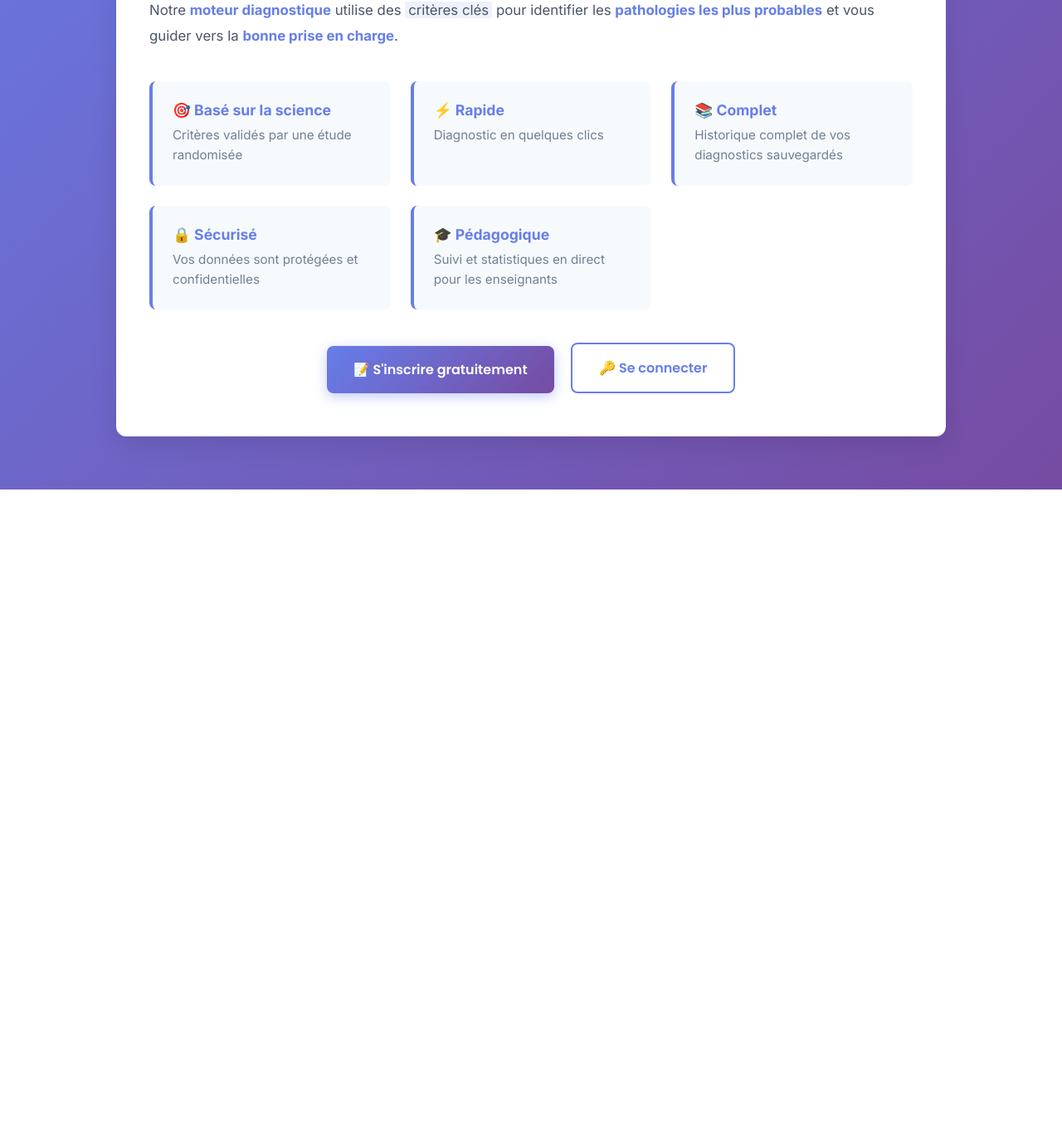
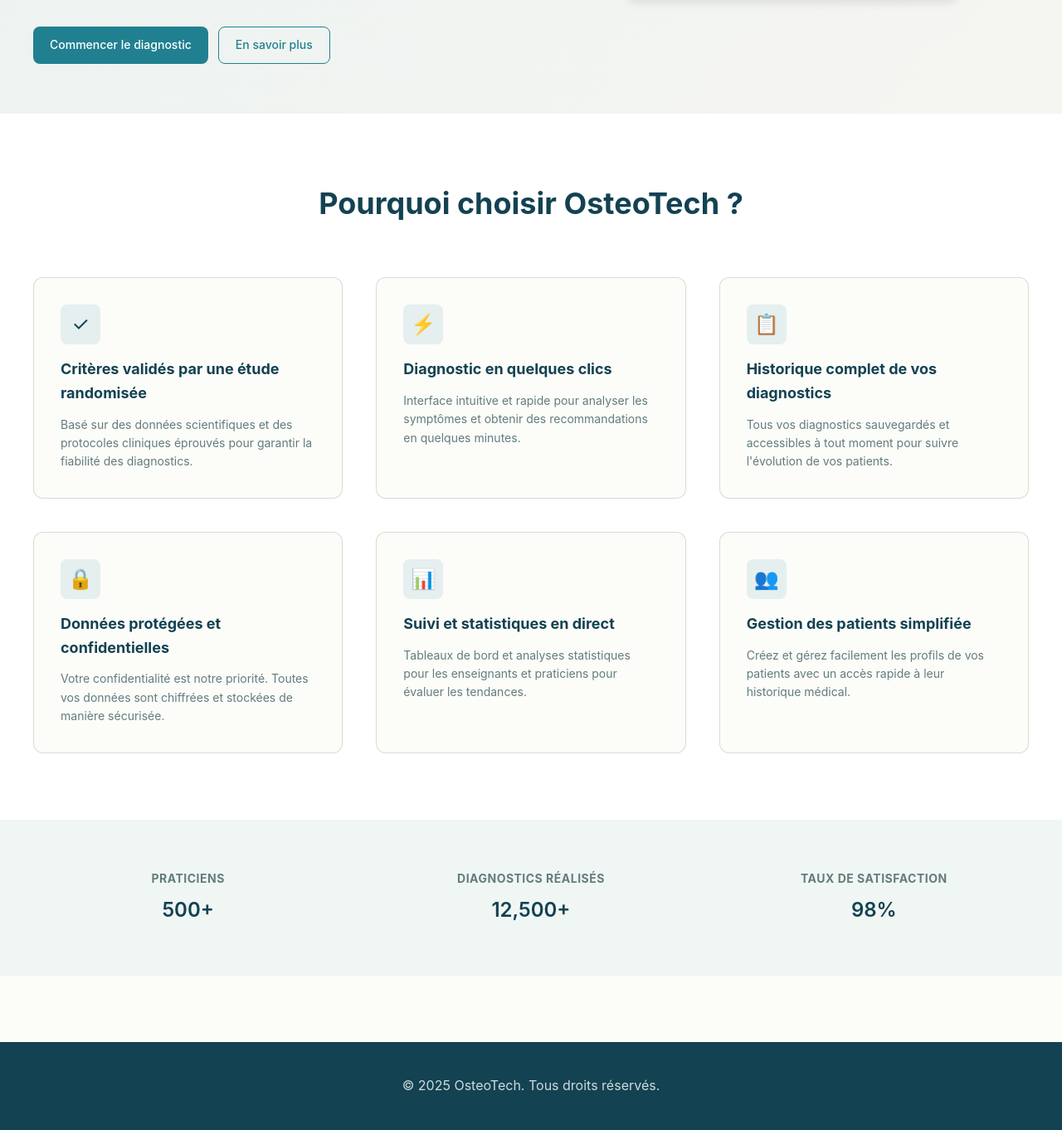
Before and after one commit to Osteo8420/Osteotech, a Flask app: page / in a window 1280 px wide. Shown: the part 516-1878 px from the top of the page at 83% size. Before the commit the page ends 1106 px from the top, so only its background shows below. Run offline with Flask 3, Linux system fonts and the light colour scheme; data comes from the database, SQL or seed files in the repository.

Commit message:
test index different

```diff
--- a/templates/index.html
+++ b/templates/index.html
@@ -3,324 +3,412 @@
 <head>
     <meta charset="UTF-8">
     <meta name="viewport" content="width=device-width, initial-scale=1.0">
-    <title>OsteoTech - Accueil</title>
+    <title>OsteoTech - Outil d'Aide au Diagnostic</title>
     <style>
-        @import url('https://fonts.googleapis.com/css2?family=Inter:wght@100;300;400;500;600;700;800&family=Space+Mono:wght@400;700&family=Poppins:wght@500;600;700&display=swap');
-
         :root {
-            --primary: #667eea;
-            --secondary: #764ba2;
-            --accent: #f093fb;
-            --dark: #1a202c;
-            --light: #f7fafc;
+            --color-primary: #208090;
+            --color-primary-hover: #1a6773;
+            --color-primary-active: #1a5a63;
+            --color-text: #134252;
+            --color-text-secondary: #627c7e;
+            --color-bg: #fcfcf9;
+            --color-surface: #ffffff;
+            --color-border: rgba(94, 82, 64, 0.2);
+            --color-success: #20808d;
+            --color-warning: #a84d2f;
+            --color-error: #c01530;
+            --font-family: -apple-system, BlinkMacSystemFont, 'Segoe UI', Roboto, sans-serif;
+            --shadow-sm: 0 1px 3px rgba(0, 0, 0, 0.1);
+            --shadow-md: 0 4px 12px rgba(0, 0, 0, 0.1);
         }
 
         * {
-            font-family: 'Inter', sans-serif;
+            box-sizing: border-box;
             margin: 0;
             padding: 0;
-            box-sizing: border-box;
         }
 
         body {
-            background: linear-gradient(135deg, #667eea 0%, #764ba2 100%);
-            color: var(--dark);
-            min-height: 100vh;
-            padding: 2rem 1rem;
+            font-family: var(--font-family);
+            background-color: var(--color-bg);
+            color: var(--color-text);
+            line-height: 1.6;
         }
 
-        nav {
-            background: white;
-            border-radius: 12px;
-            padding: 1rem 2rem;
-            box-shadow: 0 10px 30px rgba(0, 0, 0, 0.1);
-            margin-bottom: 3rem;
+        /* Header Navigation */
+        header {
+            background: var(--color-surface);
+            border-bottom: 1px solid var(--color-border);
+            padding: 16px 20px;
+            position: sticky;
+            top: 0;
+            z-index: 100;
+        }
+
+        .header-container {
+            max-width: 1200px;
+            margin: 0 auto;
             display: flex;
             justify-content: space-between;
             align-items: center;
         }
 
+        .logo {
+            font-size: 24px;
+            font-weight: 600;
+            color: var(--color-primary);
+            text-decoration: none;
+            display: flex;
+            align-items: center;
+            gap: 8px;
+        }
+
+        nav {
+            display: flex;
+            gap: 24px;
+            align-items: center;
+        }
+
         nav a {
-            color: var(--primary);
+            color: var(--color-text);
             text-decoration: none;
-            font-weight: 600;
-            transition: all 0.3s ease;
-            margin-right: 1.5rem;
+            font-size: 14px;
+            transition: color 0.3s ease;
         }
 
         nav a:hover {
-            color: var(--secondary);
+            color: var(--color-primary);
         }
 
-        .nav-right {
-            display: flex;
-            gap: 1rem;
+        .btn {
+            display: inline-flex;
+            align-items: center;
+            justify-content: center;
+            padding: 10px 20px;
+            border-radius: 8px;
+            font-size: 14px;
+            font-weight: 500;
+            cursor: pointer;
+            border: none;
+            text-decoration: none;
+            transition: all 0.3s ease;
+        }
+
+        .btn--primary {
+            background: var(--color-primary);
+            color: white;
+        }
+
+        .btn--primary:hover {
+            background: var(--color-primary-hover);
+            box-shadow: var(--shadow-md);
+        }
+
+        .btn--secondary {
+            background: transparent;
+            color: var(--color-primary);
+            border: 1px solid var(--color-primary);
+        }
+
+        .btn--secondary:hover {
+            background: rgba(32, 128, 144, 0.1);
+        }
+
+        /* Hero Section */
+        .hero {
+            background: linear-gradient(135deg, rgba(32, 128, 144, 0.08) 0%, rgba(94, 82, 64, 0.04) 100%);
+            padding: 60px 20px;
+        }
+
+        .hero-container {
+            max-width: 1200px;
+            margin: 0 auto;
+            display: grid;
+            grid-template-columns: 1fr 1fr;
+            gap: 60px;
             align-items: center;
         }
 
-        .container {
-            max-width: 1000px;
+        .hero-content h1 {
+            font-size: 42px;
+            margin-bottom: 24px;
+            color: var(--color-text);
+            line-height: 1.2;
+        }
+
+        .hero-content p {
+            font-size: 18px;
+            color: var(--color-text-secondary);
+            margin-bottom: 20px;
+            line-height: 1.7;
+        }
+
+        .hero-highlight {
+            font-weight: 600;
+            color: var(--color-primary);
+        }
+
+        .hero-cta {
+            display: flex;
+            gap: 12px;
+            margin-top: 32px;
+        }
+
+        .hero-image {
+            display: flex;
+            justify-content: center;
+        }
+
+        .hero-image img {
+            max-width: 100%;
+            height: auto;
+            border-radius: 12px;
+            box-shadow: var(--shadow-md);
+            object-fit: cover;
+        }
+
+        /* Features Section */
+        .features {
+            padding: 80px 20px;
+            background: var(--color-surface);
+        }
+
+        .features-container {
+            max-width: 1200px;
             margin: 0 auto;
         }
 
-        h1 {
-            font-family: 'Poppins', sans-serif;
-            font-size: 3.5rem;
-            color: white;
-            margin-bottom: 1rem;
+        .section-title {
+            text-align: center;
+            font-size: 36px;
+            margin-bottom: 60px;
+            color: var(--color-text);
+        }
+
+        .features-grid {
+            display: grid;
+            grid-template-columns: repeat(auto-fit, minmax(280px, 1fr));
+            gap: 40px;
+        }
+
+        .feature-card {
+            background: var(--color-bg);
+            border: 1px solid var(--color-border);
+            border-radius: 12px;
+            padding: 32px;
+            transition: all 0.3s ease;
+        }
+
+        .feature-card:hover {
+            box-shadow: var(--shadow-md);
+            border-color: var(--color-primary);
+            transform: translateY(-4px);
+        }
+
+        .feature-icon {
+            width: 48px;
+            height: 48px;
+            background: rgba(32, 128, 144, 0.1);
+            border-radius: 8px;
+            display: flex;
+            align-items: center;
+            justify-content: center;
+            font-size: 24px;
+            margin-bottom: 16px;
+        }
+
+        .feature-card h3 {
+            font-size: 18px;
+            margin-bottom: 12px;
+            color: var(--color-text);
+        }
+
+        .feature-card p {
+            font-size: 14px;
+            color: var(--color-text-secondary);
+            line-height: 1.6;
+            margin: 0;
+        }
+
+        /* Trust Section */
+        .trust-section {
+            background: rgba(32, 128, 144, 0.05);
+            padding: 60px 20px;
+        }
+
+        .trust-container {
+            max-width: 1200px;
+            margin: 0 auto;
+            display: grid;
+            grid-template-columns: repeat(3, 1fr);
+            gap: 40px;
             text-align: center;
         }
 
-        .subtitle {
-            font-size: 1.3rem;
-            color: rgba(255, 255, 255, 0.9);
-            text-align: center;
-            margin-bottom: 3rem;
+        .trust-item h4 {
+            font-size: 14px;
+            color: var(--color-text-secondary);
+            text-transform: uppercase;
+            letter-spacing: 0.5px;
+            margin-bottom: 8px;
         }
 
-        .card {
-            background: white;
-            border-radius: 12px;
-            padding: 2.5rem;
-            box-shadow: 0 10px 30px rgba(0, 0, 0, 0.1);
-            margin-bottom: 2rem;
+        .trust-item p {
+            font-size: 24px;
+            font-weight: 600;
+            color: var(--color-text);
+            margin: 0;
         }
 
-        .card h2 {
-            color: var(--primary);
-            margin-bottom: 1.5rem;
-            font-size: 1.5rem;
+        /* Footer */
+        footer {
+            background: var(--color-text);
+            color: white;
+            padding: 40px 20px;
+            text-align: center;
+            margin-top: 80px;
         }
 
-        .content-section {
-            margin-bottom: 2.5rem;
-            line-height: 1.8;
-            color: #4a5568;
+        .footer-container {
+            max-width: 1200px;
+            margin: 0 auto;
         }
 
-        .content-section p {
-            margin-bottom: 1rem;
-            font-size: 1.05rem;
+        footer p {
+            margin: 0;
+            opacity: 0.8;
         }
 
-        .content-section strong {
-            color: var(--primary);
-            font-weight: 700;
+        /* Responsive */
+        @media (max-width: 768px) {
+            .hero-container {
+                grid-template-columns: 1fr;
+                gap: 40px;
             }
 
-        .highlight-text {
-            background: rgba(102, 126, 234, 0.1);
-            padding: 0 4px;
-            border-radius: 3px;
+            .hero-content h1 {
+                font-size: 28px;
             }
 
-        .separator {
-            height: 2px;
-            background: linear-gradient(90deg, transparent, #e2e8f0, transparent);
-            margin: 1.5rem 0;
+            .hero-content p {
+                font-size: 16px;
             }
 
-        .btn {
-            font-family: 'Poppins', sans-serif;
-            font-weight: 600;
-            padding: 1rem 2rem;
-            border: none;
-            border-radius: 8px;
-            cursor: pointer;
-            text-decoration: none;
-            display: inline-block;
-            transition: all 0.3s ease;
-            position: relative;
-            overflow: hidden;
+            .hero-cta {
+                flex-direction: column;
             }
 
-        .btn::before {
-            content: '';
-            position: absolute;
-            top: 0;
-            left: -100%;
-            width: 100%;
-            height: 100%;
-            background: rgba(255, 255, 255, 0.2);
-            transition: left 0.3s ease;
-            display: none;
-        }
-
-        .btn:hover::before {
-            left: 100%;
-            display: block;
-        }
-
-        .btn-primary {
-            background: linear-gradient(135deg, var(--primary), var(--secondary));
-            color: white;
-            box-shadow: 0 4px 15px rgba(102, 126, 234, 0.4);
-        }
-
-        .btn-primary:hover {
-            transform: translateY(-2px);
-            box-shadow: 0 8px 25px rgba(102, 126, 234, 0.6);
-        }
-
-        .btn-secondary {
-            background: white;
-            color: var(--primary);
-            border: 2px solid var(--primary);
-            margin-right: 1rem;
-        }
-
-        .btn-secondary:hover {
-            background: var(--primary);
-            color: white;
-        }
-
-        .button-group {
-            text-align: center;
-            margin-top: 2rem;
-        }
-
-        .button-group .btn {
-            margin: 0.5rem;
-        }
-
-        .features {
-            display: grid;
-            grid-template-columns: repeat(auto-fit, minmax(250px, 1fr));
-            gap: 1.5rem;
-            margin-top: 2rem;
-        }
-
-        .feature {
-            background: #f7fafc;
-            padding: 1.5rem;
-            border-radius: 8px;
-            border-left: 4px solid var(--primary);
-        }
-
-        .feature h3 {
-            color: var(--primary);
-            margin-bottom: 0.5rem;
-            font-size: 1.1rem;
-        }
-
-        .feature p {
-            color: #718096;
-            font-size: 0.95rem;
-            line-height: 1.6;
-        }
-
-        .user-info {
-            background: rgba(255, 255, 255, 0.1);
-            padding: 1rem 1.5rem;
-            border-radius: 8px;
-            color: white;
-        }
-
-        @media (max-width: 768px) {
-            h1 {
-                font-size: 2.5rem;
-            }
-
-            .subtitle {
-                font-size: 1rem;
+            .trust-container {
+                grid-template-columns: 1fr;
+                gap: 30px;
             }
 
             nav {
-                flex-direction: column;
-                gap: 1rem;
-            }
-
-            .nav-right {
-                flex-direction: column;
-                gap: 0.5rem;
-                width: 100%;
-            }
-
-            .button-group .btn {
-                display: block;
-                width: 100%;
-                margin: 0.5rem 0;
-            }
-
-            .card {
-                padding: 1.5rem;
-            }
-
-            .content-section p {
-                font-size: 1rem;
+                gap: 12px;
+                font-size: 12px;
             }
         }
     </style>
-<link rel="stylesheet" href="{{ url_for('static', filename='style.css') }}">
 </head>
 <body>
+    <!-- Header -->
+    <header>
+        <div class="header-container">
+            <a href="#" class="logo">
+                🏥 OsteoTech
+            </a>
             <nav>
-        <a href="/" style="font-size: 1.2rem; margin-right: auto;">🏠 OsteoTech</a>
-        <div class="nav-right">
-            {% if user %}
-                <div class="user-info">{{ user.email }}</div>
-                <a href="/dashboard">📊 Dashboard</a>
-                <a href="/app">🔍 Diagnostic</a>
-                <a href="/logout">🚪 Déconnexion</a>
-            {% else %}
-                <a href="/login">🔑 Connexion</a>
-                <a href="/register">📝 Inscription</a>
-            {% endif %}
+                <a href="#features">Fonctionnalités</a>
+                <a href="#about">À propos</a>
+                <a href="#contact">Contact</a>
+                <a href="/login" class="btn btn--secondary">Connexion</a>
+                <a href="/signup" class="btn btn--primary">S'inscrire</a>
+            </nav>
         </div>
-    </nav>
+    </header>
 
-    <div class="container">
-        <h1>OsteoTech</h1>
-        <p class="subtitle">Outil Informatique d'Aide au Diagnostic d'une Douleur</p>
-
-        <div class="card">
-            <h2>À propos</h2>
-
-            <div class="content-section">
-                <p>
-                    <strong>OsteoTech</strong> est un système de <span class="highlight-text">diagnostic intelligent</span> basé sur l'<strong>analyse systématique des symptômes</strong> dans les motifs de consultation pendant une séance d'ostéopathie.
-                </p>
-
-                <div class="separator"></div>
-
-                <p>
-                    Notre <strong>moteur diagnostique</strong> utilise des <span class="highlight-text">critères clés</span> pour identifier les <strong>pathologies les plus probables</strong> et vous guider vers la <strong>bonne prise en charge</strong>.
-                </p>
-            </div>
-
-            <div class="features">
-                <div class="feature">
-                    <h3>🎯 Basé sur la science</h3>
-                    <p>Critères validés par une étude randomisée</p>
-                </div>
-                <div class="feature">
-                    <h3>⚡ Rapide</h3>
-                    <p>Diagnostic en quelques clics</p>
-                </div>
-                <div class="feature">
-                    <h3>📚 Complet</h3>
-                    <p>Historique complet de vos diagnostics sauvegardés</p>
-                </div>
-                <div class="feature">
-                    <h3>🔒 Sécurisé</h3>
-                    <p>Vos données sont protégées et confidentielles</p>
-		</div>
-		<div class="feature">
-                    <h3>🎓 Pédagogique</h3>
-                    <p>Suivi et statistiques en direct pour les enseignants</p>
+    <!-- Hero Section -->
+    <section class="hero">
+        <div class="hero-container">
+            <div class="hero-content">
+                <h1>Outil Informatique d'Aide au Diagnostic d'une Douleur</h1>
+                <p><span class="hero-highlight">OsteoTech</span> est un système de diagnostic intelligent basé sur l'<span class="hero-highlight">analyse systématique des symptômes</span> dans les motifs de consultation pendant une séance d'ostéopathie.</p>
+                <p>Notre <span class="hero-highlight">moteur diagnostique</span> utilise des critères clés pour identifier les <span class="hero-highlight">pathologies les plus probables</span> et vous guider vers la <span class="hero-highlight">bonne prise en charge</span>.</p>
+                <div class="hero-cta">
+                    <a href="/app" class="btn btn--primary">Commencer le diagnostic</a>
+                    <a href="#about" class="btn btn--secondary">En savoir plus</a>
                 </div>
             </div>
+            <div class="hero-image">
+                <img src="https://agi-prod-file-upload-public-main-use1.s3.amazonaws.com/d9f31fb0-146a-4fac-80dd-c3b1abb474c4"
+                     alt="Consultation ostéopathique professionnelle"
+                     loading="lazy">
+            </div>
+        </div>
+    </section>
 
-            <div class="button-group">
-                {% if user %}
-                    <a href="/app" class="btn btn-primary">🚀 Commencer un diagnostic</a>
-                    <a href="/dashboard" class="btn btn-secondary">📊 Voir mon dashboard</a>
-                {% else %}
-                    <a href="/register" class="btn btn-primary">📝 S'inscrire gratuitement</a>
-                    <a href="/login" class="btn btn-secondary">🔑 Se connecter</a>
-                {% endif %}
+    <!-- Features Section -->
+    <section id="features" class="features">
+        <div class="features-container">
+            <h2 class="section-title">Pourquoi choisir OsteoTech ?</h2>
+            <div class="features-grid">
+                <div class="feature-card">
+                    <div class="feature-icon">✓</div>
+                    <h3>Critères validés par une étude randomisée</h3>
+                    <p>Basé sur des données scientifiques et des protocoles cliniques éprouvés pour garantir la fiabilité des diagnostics.</p>
+                </div>
+                <div class="feature-card">
+                    <div class="feature-icon">⚡</div>
+                    <h3>Diagnostic en quelques clics</h3>
+                    <p>Interface intuitive et rapide pour analyser les symptômes et obtenir des recommandations en quelques minutes.</p>
+                </div>
+                <div class="feature-card">
+                    <div class="feature-icon">📋</div>
+                    <h3>Historique complet de vos diagnostics</h3>
+                    <p>Tous vos diagnostics sauvegardés et accessibles à tout moment pour suivre l'évolution de vos patients.</p>
+                </div>
+                <div class="feature-card">
+                    <div class="feature-icon">🔒</div>
+                    <h3>Données protégées et confidentielles</h3>
+                    <p>Votre confidentialité est notre priorité. Toutes vos données sont chiffrées et stockées de manière sécurisée.</p>
+                </div>
+                <div class="feature-card">
+                    <div class="feature-icon">📊</div>
+                    <h3>Suivi et statistiques en direct</h3>
+                    <p>Tableaux de bord et analyses statistiques pour les enseignants et praticiens pour évaluer les tendances.</p>
+                </div>
+                <div class="feature-card">
+                    <div class="feature-icon">👥</div>
+                    <h3>Gestion des patients simplifiée</h3>
+                    <p>Créez et gérez facilement les profils de vos patients avec un accès rapide à leur historique médical.</p>
                 </div>
             </div>
         </div>
+    </section>
+
+    <!-- Trust Section -->
+    <section class="trust-section">
+        <div class="trust-container">
+            <div class="trust-item">
+                <h4>Praticiens</h4>
+                <p>500+</p>
+            </div>
+            <div class="trust-item">
+                <h4>Diagnostics réalisés</h4>
+                <p>12,500+</p>
+            </div>
+            <div class="trust-item">
+                <h4>Taux de satisfaction</h4>
+                <p>98%</p>
+            </div>
+        </div>
+    </section>
+
+    <!-- Footer -->
+    <footer>
+        <div class="footer-container">
+            <p>&copy; 2025 OsteoTech. Tous droits réservés.</p>
+        </div>
+    </footer>
 </body>
 </html>
```
Also changed, not shown: 1 other file. Lines whose indentation alone changed are shown as unchanged.
